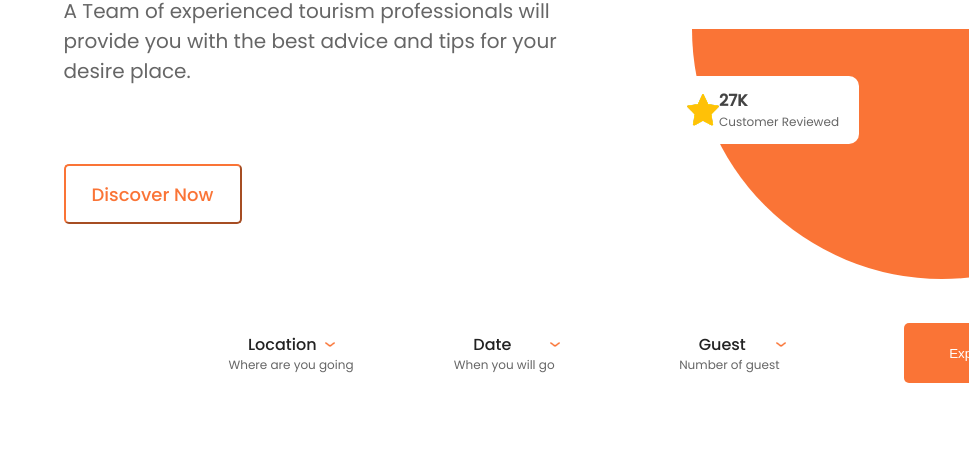
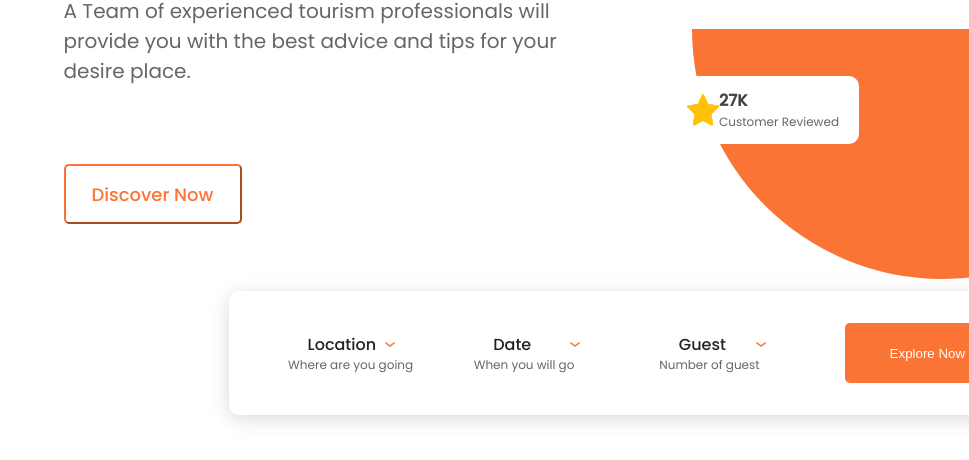
Before and after one commit to DhanushPalani31/Task1, a plain HTML site: page index.html in a window 1280 px wide. Shown: the part 408-868 px from the top of the page, without its empty margins (311-1280 px from the left). Drawn offline with Linux system fonts and the light colour scheme; a web font is replaced by a local one.

Commit message:
fix:visual of page1 footer

```diff
--- a/index.css
+++ b/index.css
@@ -300,8 +300,11 @@ header{
   height: 124px;
   display: flex;
   align-items: center;
-  justify-content: space-between;
+  justify-content: space-evenly;
   margin: 0 auto;
+   z-index: 999;            /* Ensure it's on top */
+  box-shadow: 0 4px 20px rgba(0, 0, 0, 0.15);  /* Optional: add depth */
+  border-radius: 10px;
 }
 .foot-head{
   display: flex;
```
